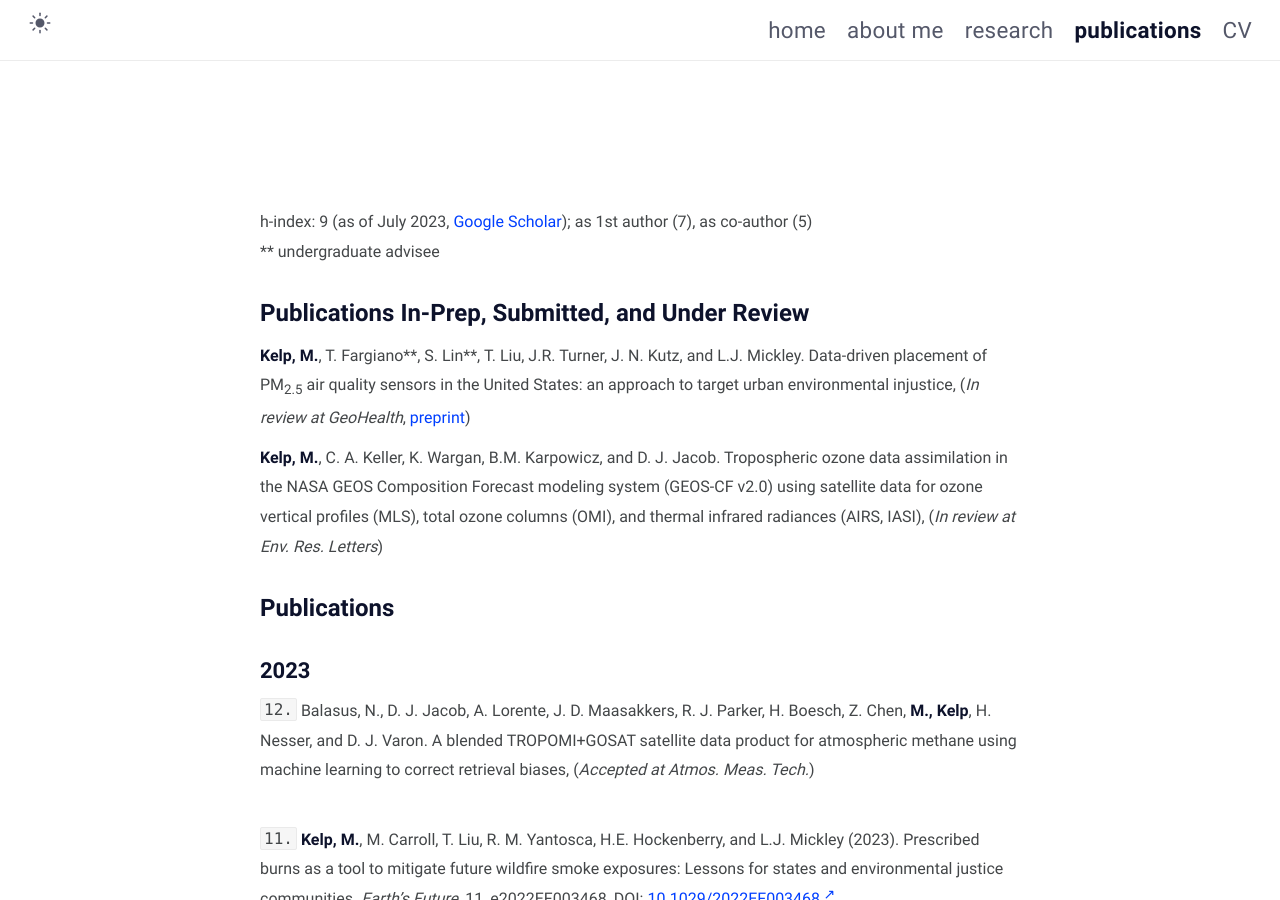
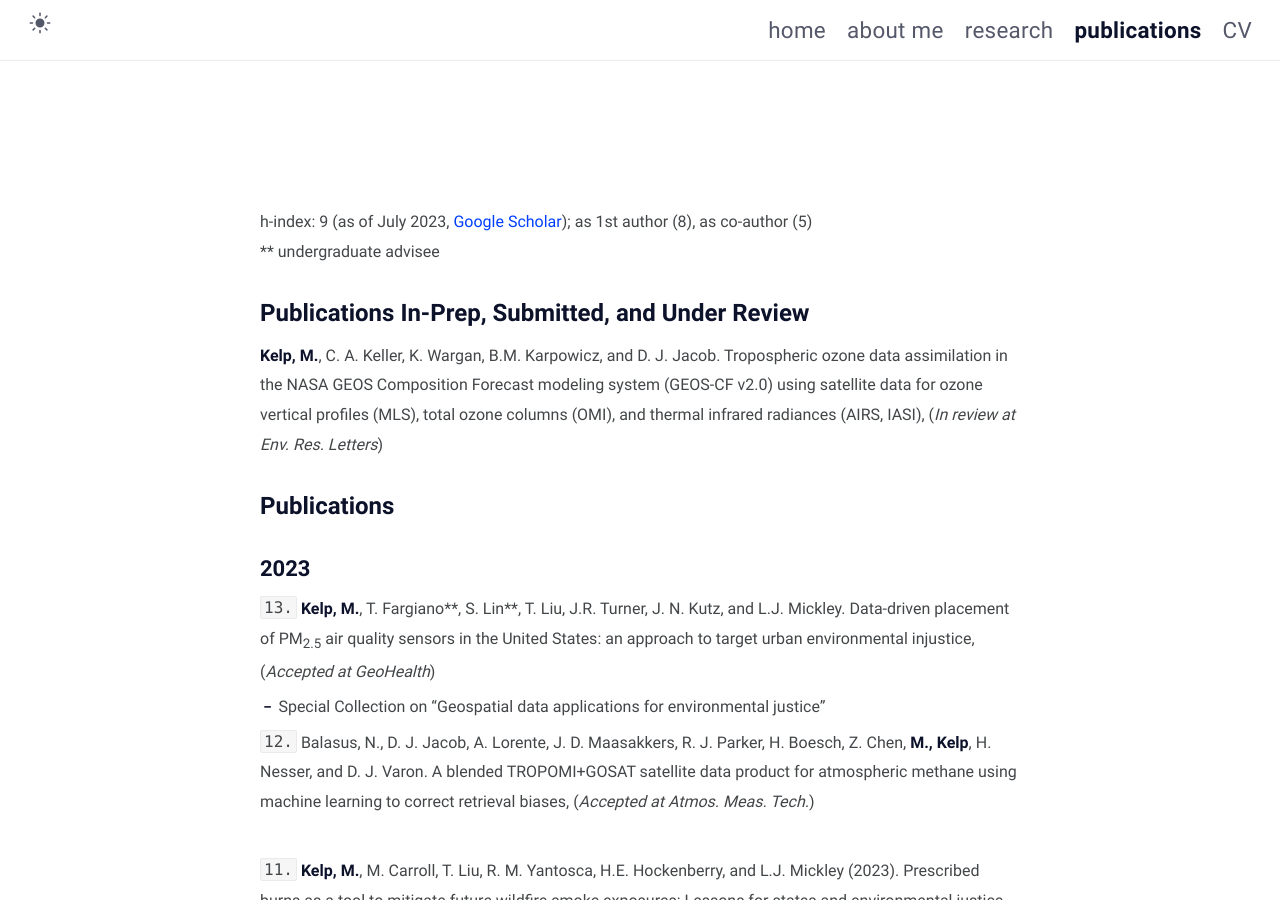
Before and after one commit to mkelp/mkelp.github.io, a Jekyll site: the page built from publications.md, in a window 1280 px wide and 900 px high. Built offline with Jekyll 4.4.1, drawn with Linux system fonts in a browser that asks for light colours; some of the changed lines change nothing that is shown.

Commit message:
August7e

```diff
--- a/publications.md
+++ b/publications.md
@@ -6,14 +6,11 @@ excerpt: Makoto Kelp publications
 comments: false
 ---
 
-h-index: 9 (as of July 2023, [Google Scholar](https://scholar.google.com/citations?user=jW7E7XAAAAAJ&hl=en)); as 1st author (7), as co-author (5)
+h-index: 9 (as of July 2023, [Google Scholar](https://scholar.google.com/citations?user=jW7E7XAAAAAJ&hl=en)); as 1st author (8), as co-author (5)
 <br/> \*\* undergraduate advisee
 
 <!-- ## Submitted and Under Review -->
 # Publications In-Prep, Submitted, and Under Review
-
-**Kelp, M.**, T. Fargiano\*\*, S. Lin\*\*, T. Liu, J.R. Turner, J. N. Kutz, and L.J. Mickley. Data-driven placement of PM<sub>2.5</sub>
-air quality sensors in the United States: an approach to target urban environmental injustice, (*In review at GeoHealth*, [preprint](https://eartharxiv.org/repository/view/5099/))
 
 **Kelp, M.**, C. A. Keller, K. Wargan, B.M. Karpowicz, and D. J. Jacob.  Tropospheric ozone data assimilation in the NASA GEOS Composition Forecast modeling system (GEOS-CF v2.0) using satellite data for ozone vertical profiles (MLS), total ozone columns (OMI), and thermal infrared radiances (AIRS, IASI), (*In review at Env. Res. Letters*)
 
@@ -22,6 +19,10 @@ air quality sensors in the United States: an approach to target urban environmen
 # Publications
 
 ## **2023**
+
+`13.` **Kelp, M.**, T. Fargiano\*\*, S. Lin\*\*, T. Liu, J.R. Turner, J. N. Kutz, and L.J. Mickley. Data-driven placement of PM<sub>2.5</sub>
+air quality sensors in the United States: an approach to target urban environmental injustice, (*Accepted at GeoHealth*)
+* Special Collection on "Geospatial data applications for environmental justice"
 
 `12.` Balasus, N., D. J. Jacob, A. Lorente, J. D. Maasakkers, R. J. Parker, H. Boesch, Z. Chen,  **M., Kelp**, H. Nesser, and D. J. Varon. A blended TROPOMI+GOSAT satellite data product for atmospheric methane using machine learning to correct retrieval biases, (*Accepted at Atmos. Meas. Tech.*)
 
```
Also changed, not shown: 2 other files.
